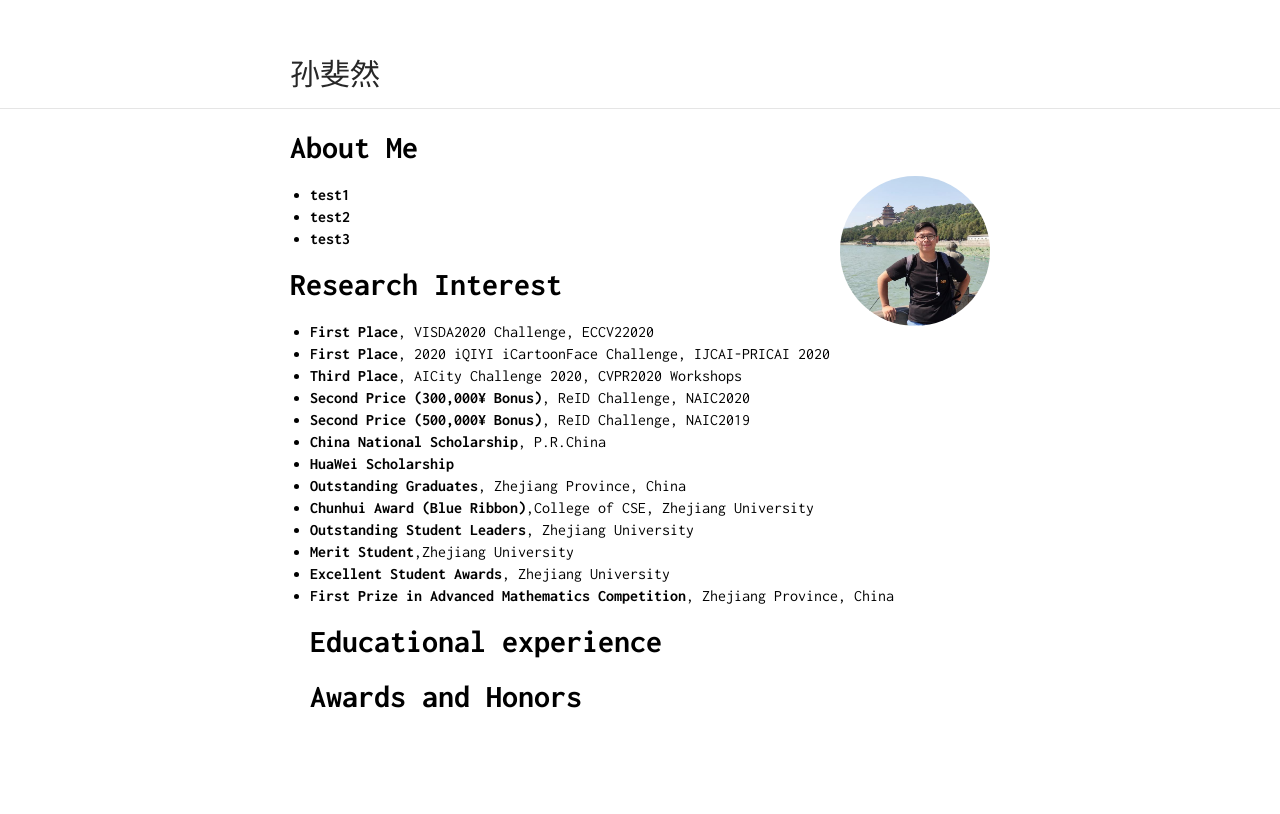
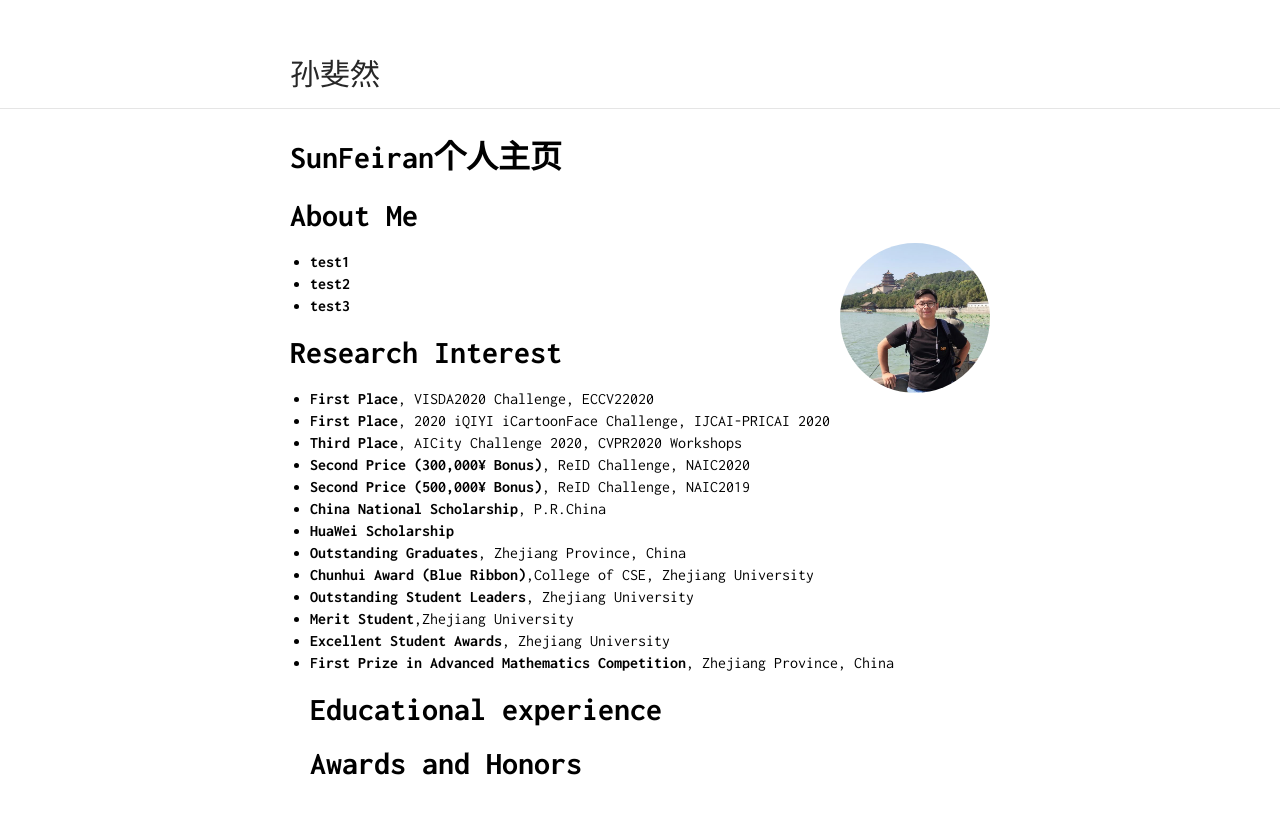
Before and after one commit to OrientTraveller/OrientTraveller.github.io, a Jekyll site: the page built from index.md, in a window 1280 px wide. Shown: the top 814 px of the page. Built offline with Jekyll 4.4.1, drawn with Linux system fonts in a browser that asks for light colours; our own code applies the rules of GitHub Pages for plain Markdown files.

Commit message:
Update index.md

```diff
--- a/index.md
+++ b/index.md
@@ -1,3 +1,4 @@
+# SunFeiran个人主页
 # About Me
 <img class="profile-picture" src="https://orienttraveller.github.io/sfr.jpg">
 - **test1**
```
